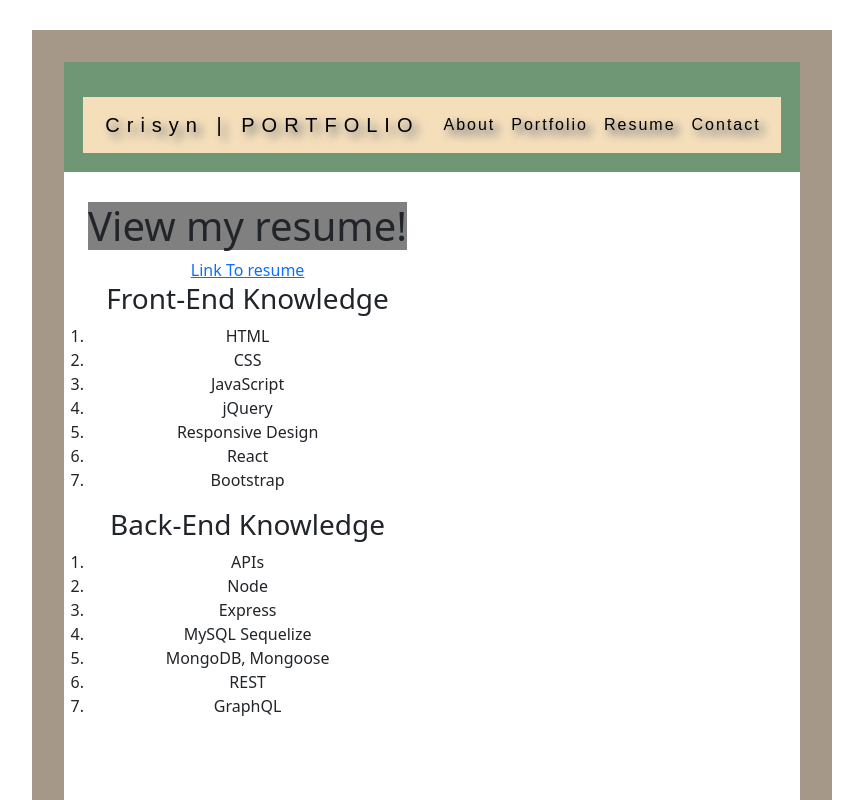
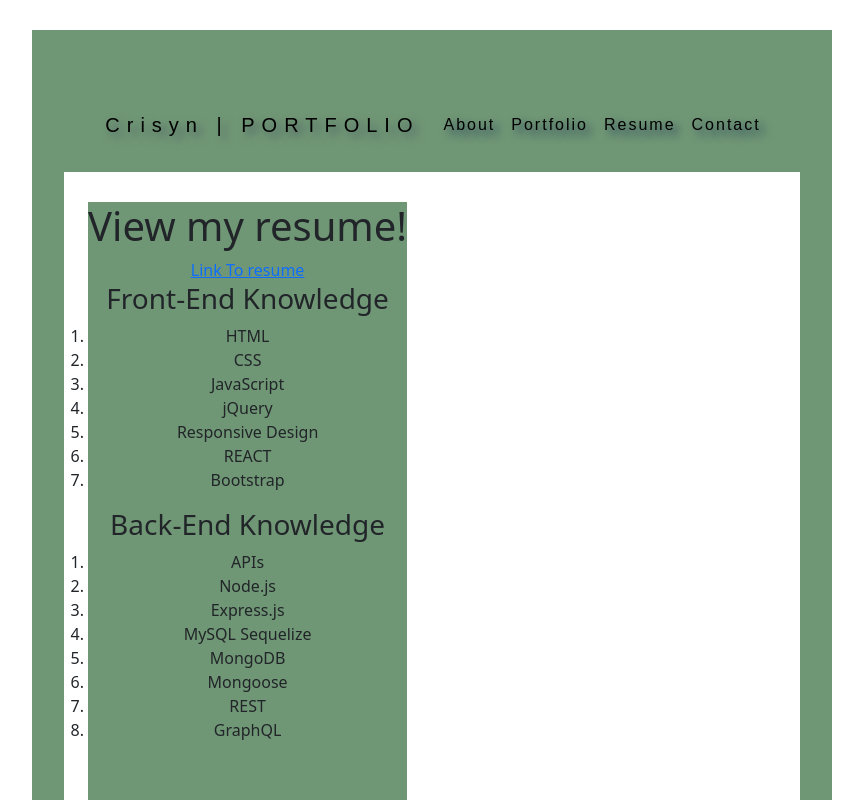
Before and after one commit to c-wrenn/Portfolio-REACT, a React (Vite) app: page /resume in a window 1280 px wide. Shown: the top 800 px of the page, without its empty margins (208-1071 px from the left). Built offline with nearby package versions, Linux system fonts and the light colour scheme.

Commit message:
"color scheme"

```diff
--- a/src/App.css
+++ b/src/App.css
@@ -3,6 +3,7 @@
   margin: 0 auto;
   padding: 2rem;
   text-align: center;
+
 }
 
 .logo {
@@ -38,7 +39,7 @@
 }
 
 .read-the-docs {
-  color: #888;
+  color: #709775;
 }
 
   header {
@@ -59,8 +60,8 @@
    .navbar-nav .nav-link:hover {
      font-size: 1.5rem;
      letter-spacing: 2px;
-     color: #1a2f57;
-     text-shadow: 5px 5px 10px #1a2f57;
+     color: #f0f2f5;
+     text-shadow: 5px 5px 10px #B7AD99;
    }
 
    .navbar-brand {
@@ -82,7 +83,7 @@
    }
 
    .navbar {
-     background-color: #F5DFBB !important;
+     background-color: #709775 !important;
    }
 
    .navbar-toggler {
@@ -96,6 +97,13 @@
    }
 
    section {
-
+  background-color: #709775;
     width: 100%;
    }
+ main {
+  background-color: #709775;
+ }
+ body {
+  background-color: #709775;
+  color: #709775;
+ }
--- a/src/App.jsx
+++ b/src/App.jsx
@@ -12,7 +12,7 @@ function App(){
     return (
       <>
        <Header/>
-      {/* gets all the components that are needed for the page and puts in one compact app  */}
+      {/* gathers the needed components */}
       <body className='min-vh-90'>
 
         <main className="mx-4">
--- a/src/index.css
+++ b/src/index.css
@@ -4,8 +4,8 @@
   flex-direction: column;
   font-family: Inter, system-ui, Avenir, Helvetica, Arial, sans-serif;
   text-rendering: optimizeLegibility;
-  color: black;
-  background-color: #A69888;
+  color: #B7AD99;
+  background-color: #709775;
 
 }
 
@@ -24,14 +24,14 @@ body {
   display: flex;
   min-width: 320px;
   min-height: 100vh;
-  color: black;
+  color: #B7AD99;
 
 }
 
 h1 {
   font-size: 3.2em;
   line-height: 1.1;
-  background-color: grey;
+  background-color: #709775;
 }
 
 button {
--- a/src/pages/About.jsx
+++ b/src/pages/About.jsx
@@ -10,6 +10,7 @@ const styles = {
       fontWeight: '900',
       fontSize: '4rem',
       fontFamily: 'Inter, system-ui, Avenir, Helvetica, Arial, sans-serif',
+
     },
     paragraphStyle: {
       fontFamily: 'Mulish, sans-serif',
@@ -22,6 +23,7 @@ const styles = {
 
 function About() {
     return(
+<body>
         <main>
           <h1 styles={styles.letterStyle.fontStyle}>About Me</h1>
 <section>
@@ -49,6 +51,7 @@ function About() {
 </section>
 
         </main>
+        </body>
     );
 }
 
--- a/src/pages/Resume.jsx
+++ b/src/pages/Resume.jsx
@@ -1,10 +1,10 @@
 export default function Resume() {
     return (
         <>
-        {/* link to resume */}
+        {/* link resume */}
         <div className="d-flex flex-column justify-content-center align-items-center" >
         <h1>View my resume! </h1>
-        <a href="" target="blank">Link To resume</a>
+        <a href="https://docs.google.com/document/d/1Zejbq0y3nHQTj_1GLKOh7817FKWN4tOxk3YAKI-nyU8/edit?usp=sharing" target="blank">Link To resume</a>
         </div>
 
         <section>
@@ -19,17 +19,18 @@ export default function Resume() {
                 <li>JavaScript</li>
                 <li>jQuery</li>
                 <li>Responsive Design</li>
-                <li>React</li>
+                <li>REACT</li>
                 <li>Bootstrap</li>
               </ol>
 
               <h3>Back-End Knowledge</h3>
               <ol className="list-group">
                 <li>APIs</li>
-                <li>Node</li>
-                <li>Express</li>
+                <li>Node.js</li>
+                <li>Express.js</li>
                 <li>MySQL Sequelize</li>
-                <li>MongoDB, Mongoose</li>
+                <li>MongoDB</li>
+                <li>Mongoose</li>
                 <li>REST</li>
                 <li>GraphQL</li>
               </ol>
```
Also changed, not shown: src/main.jsx (+7 -7 lines).
